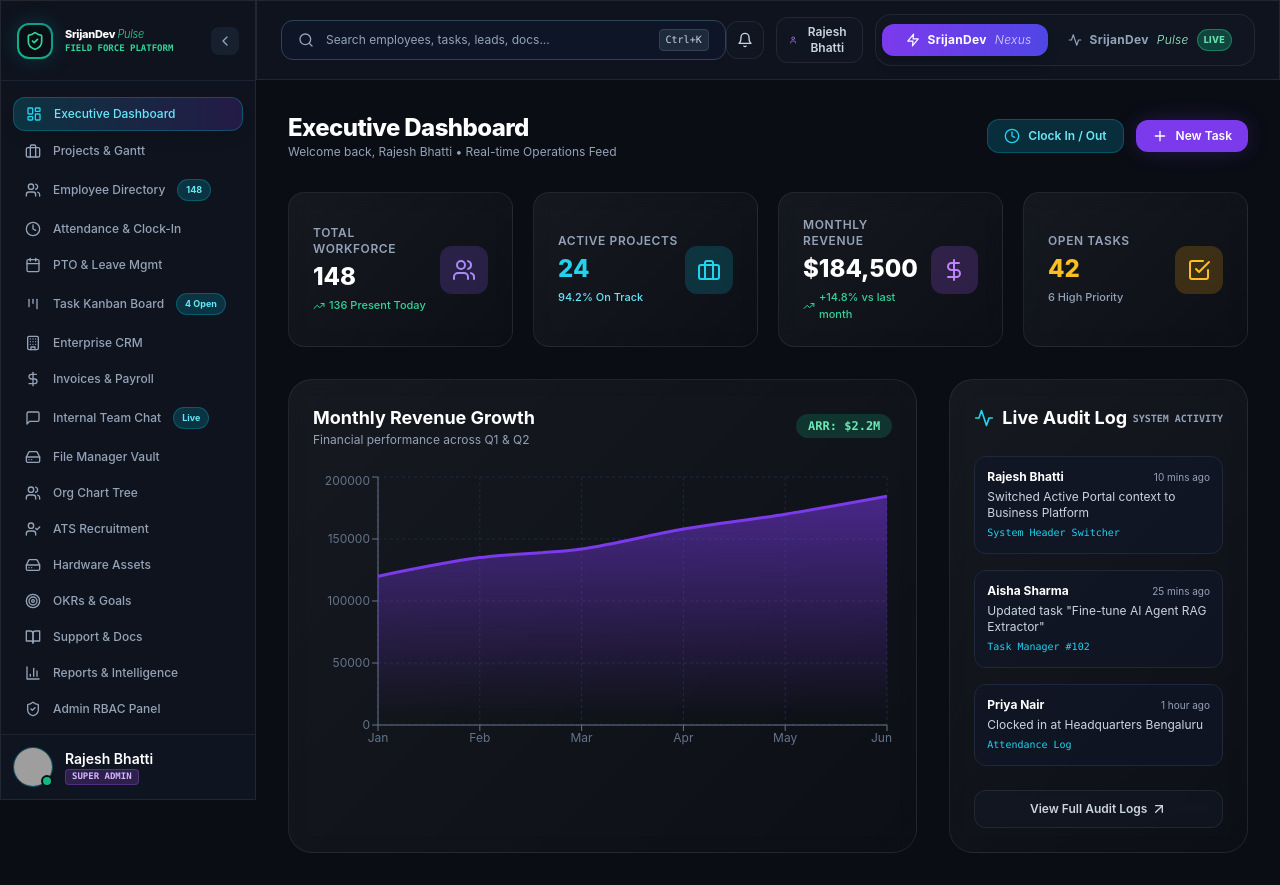
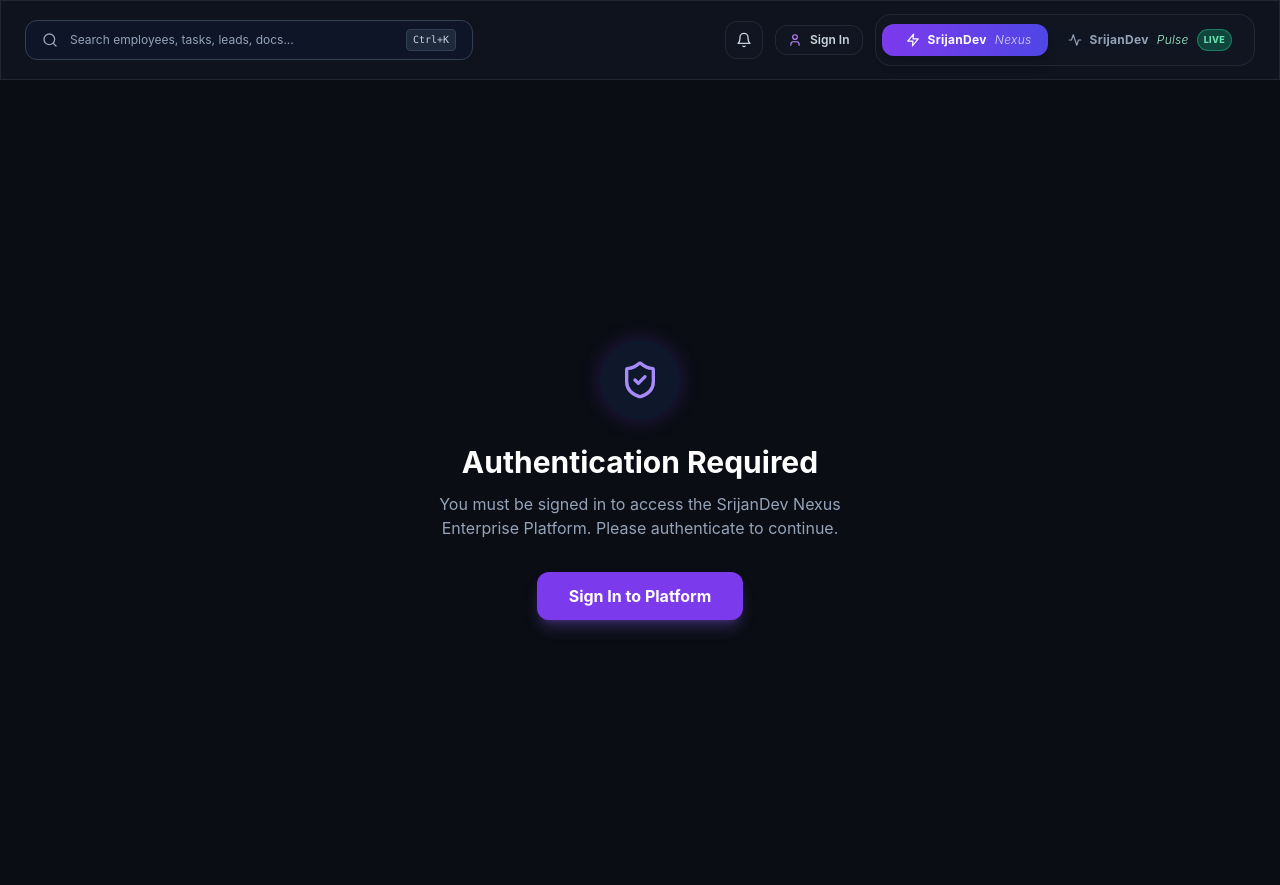
Before and after one commit to rajeshbhatti89-stack/srijandev-platform-hub, a Next.js app in the folder apps/srijandev-next/: page / in a window 1280 px wide. Both pictures are taken after a click on the button "SrijanDev Nexus". After the commit the page ends 800 px from the top, so only its background shows below. Built offline with nearby package versions, Linux system fonts and the light colour scheme; grey boxes are pictures that could not be loaded.

Commit message:
fix: Remove hardcoded auth state and add logout functionality

```diff
--- a/apps/srijandev-next/src/app/page.tsx
+++ b/apps/srijandev-next/src/app/page.tsx
@@ -54,7 +54,7 @@
 
 function PageContent() {
   const { activePortal } = usePortal();
-  const { user } = useAuth();
+  const { user, logout } = useAuth();
   const [platformTab, setPlatformTab] = useState<string>('dashboard');
   const [pulseTab, setPulseTab] = useState<string>('pulse-dashboard');
   const [isCommandOpen, setIsCommandOpen] = useState<boolean>(false);
@@ -160,11 +160,11 @@
                   </button>
 
                   <button
-                    onClick={() => setIsAuthModalOpen(true)}
+                    onClick={() => user ? logout() : setIsAuthModalOpen(true)}
                     className="px-3 py-1.5 rounded-xl glass-panel text-xs text-slate-300 hover:text-white font-semibold flex items-center space-x-2 border border-slate-700"
                   >
                     <User className="w-3.5 h-3.5 text-purple-400" />
-                    <span>{user ? user.name : 'Sign In'}</span>
+                    <span>{user ? 'Logout' : 'Sign In'}</span>
                   </button>
 
                   <PortalSwitcher variant="header" />
@@ -250,12 +250,12 @@
                 <div className="flex items-center space-x-3">
                   <PortalSwitcher variant="header" />
                   <button
-                    onClick={() => setIsAuthModalOpen(true)}
+                    onClick={() => user ? logout() : setIsAuthModalOpen(true)}
                     className="px-3 py-1.5 rounded-xl text-xs text-slate-300 hover:text-white font-semibold flex items-center space-x-2 border border-emerald-900/40"
                     style={{ background: 'rgba(16,185,129,0.05)' }}
                   >
                     <User className="w-3.5 h-3.5 text-emerald-400" />
-                    <span>{user ? user.name : 'Sign In'}</span>
+                    <span>{user ? 'Logout' : 'Sign In'}</span>
                   </button>
                 </div>
               </header>
--- a/apps/srijandev-next/src/features/auth/AuthContext.tsx
+++ b/apps/srijandev-next/src/features/auth/AuthContext.tsx
@@ -23,14 +23,7 @@
 const AuthContext = createContext<AuthContextType | undefined>(undefined);
 
 export const AuthProvider: React.FC<{ children: React.ReactNode }> = ({ children }) => {
-  const [user, setUser] = useState<UserSession | null>({
-    id: 'emp-1',
-    name: 'Rajesh Bhatti',
-    email: 'rajesh@srijandev.com',
-    role: 'ADMIN',
-    department: 'Engineering',
-    avatar: 'https://images.unsplash.com/photo-1534528741775-53994a69daeb?auto=format&fit=crop&w=150&q=80',
-  });
+  const [user, setUser] = useState<UserSession | null>(null);
 
   const login = (email: string, role: UserRole = 'ADMIN') => {
     setUser({
```
Also changed, not shown: 2 other files (tests, documents, lock files or other folders).
